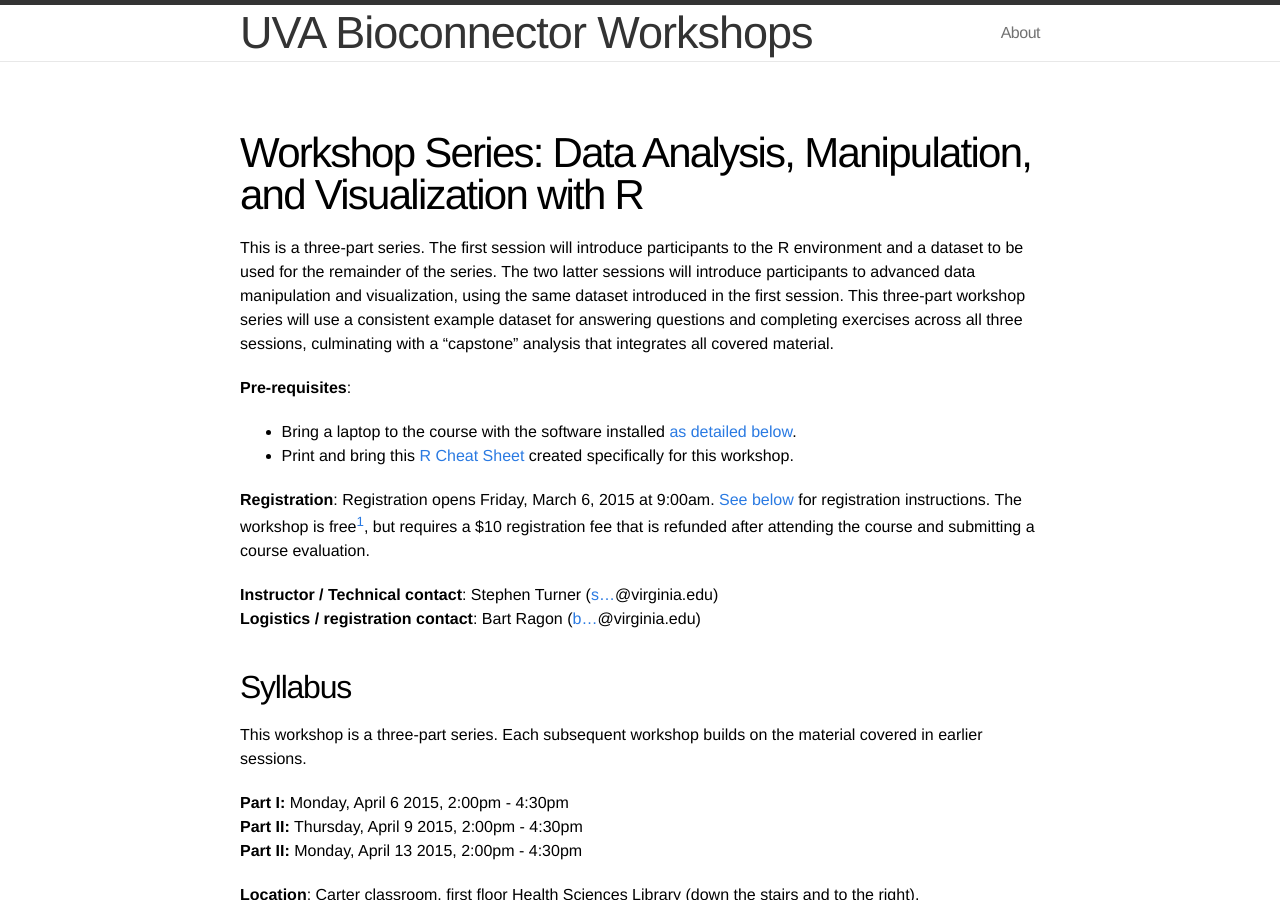
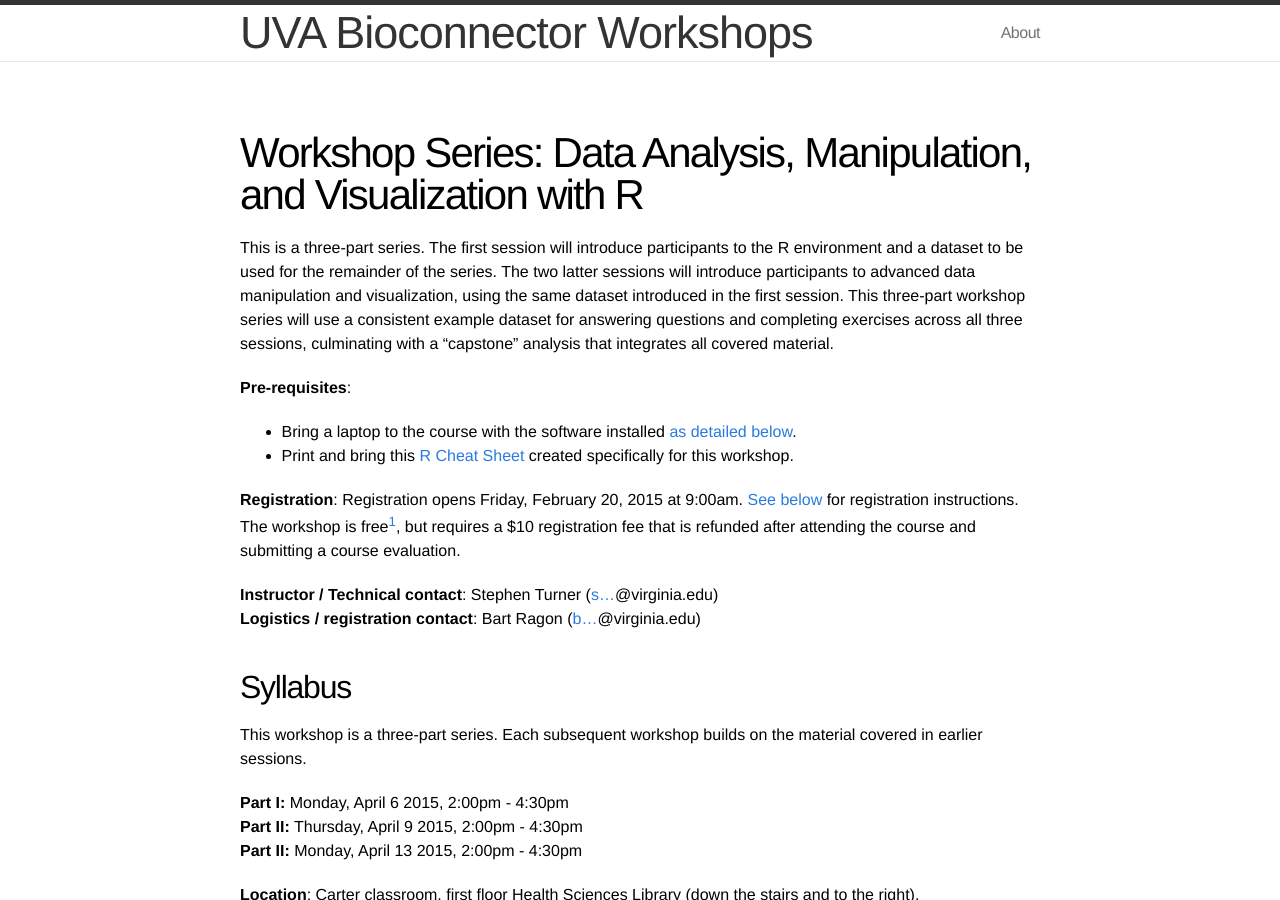
Before and after one commit to bioconnector/workshops2015, a Jekyll site: the page built from ws-r-series.md, in a window 1280 px wide and 900 px high. Built offline with Jekyll 4.4.1, drawn with Linux system fonts in a browser that asks for light colours; Markdown is read by kramdown in place of the engine named in the settings.

Commit message:
changed registration open date

```diff
--- a/ws-r-series.md
+++ b/ws-r-series.md
@@ -13,7 +13,7 @@
 * Bring a laptop to the course with the software installed [as detailed below](#setup).
 * Print and bring this [R Cheat Sheet](http://dx.doi.org/10.6084/m9.figshare.1080756) created specifically for this workshop.
 
-**Registration**: Registration opens Friday, March 6, 2015 at 9:00am. [See below](#registration) for registration instructions. The workshop is free[^free], but requires a $10 registration fee that is refunded after attending the course and submitting a course evaluation.
+**Registration**: Registration opens Friday, February 20, 2015 at 9:00am. [See below](#registration) for registration instructions. The workshop is free[^free], but requires a $10 registration fee that is refunded after attending the course and submitting a course evaluation.
 
 [^free]: The workshop is free, but requires a $10 registration fee that is refunded after attending the course and submitting a course evaluation. We do this to protect _you_, the person who's truly interested in taking this workshop, from those who would otherwise sign up to hold their spot. You will receive a refund for your registration after attending all parts of the workshop and after you submit an evaluation.
 
```
Also changed, not shown: ws-rnaseq-1day.md (+1 -1 lines).
